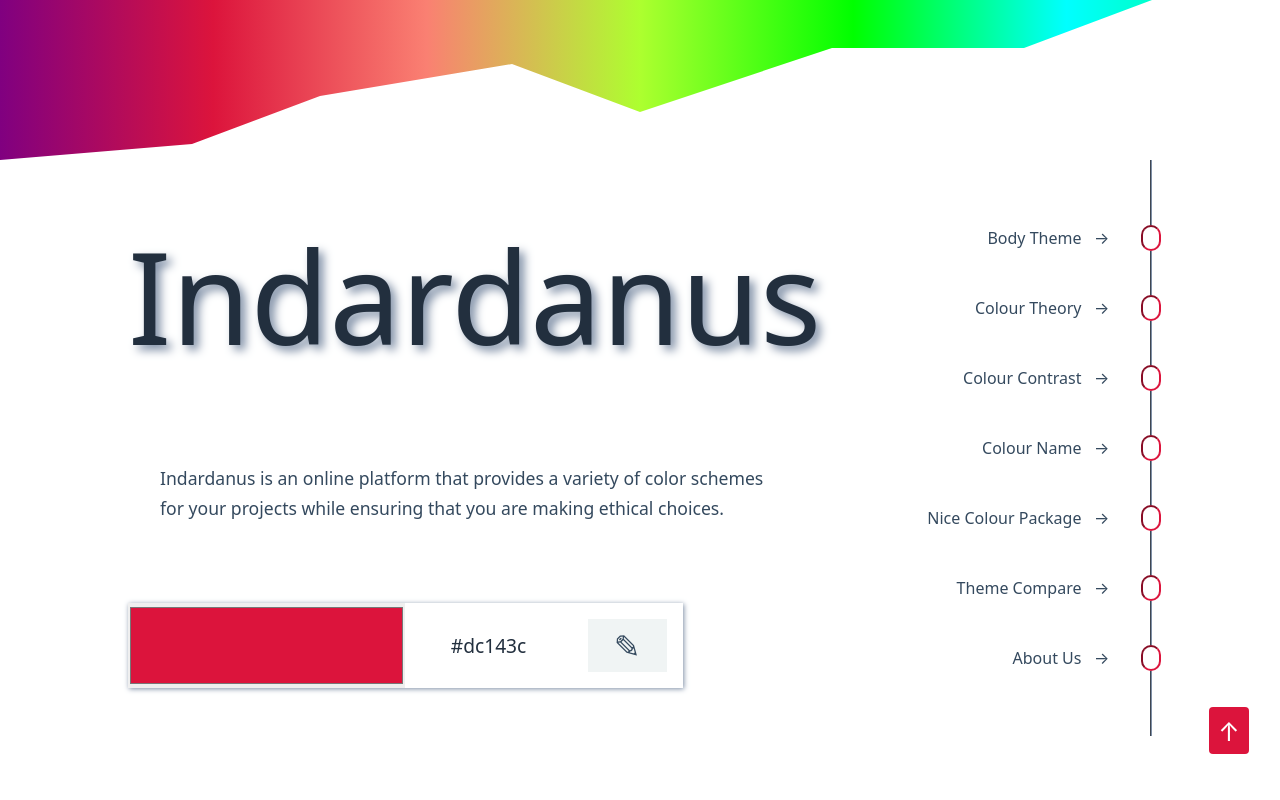
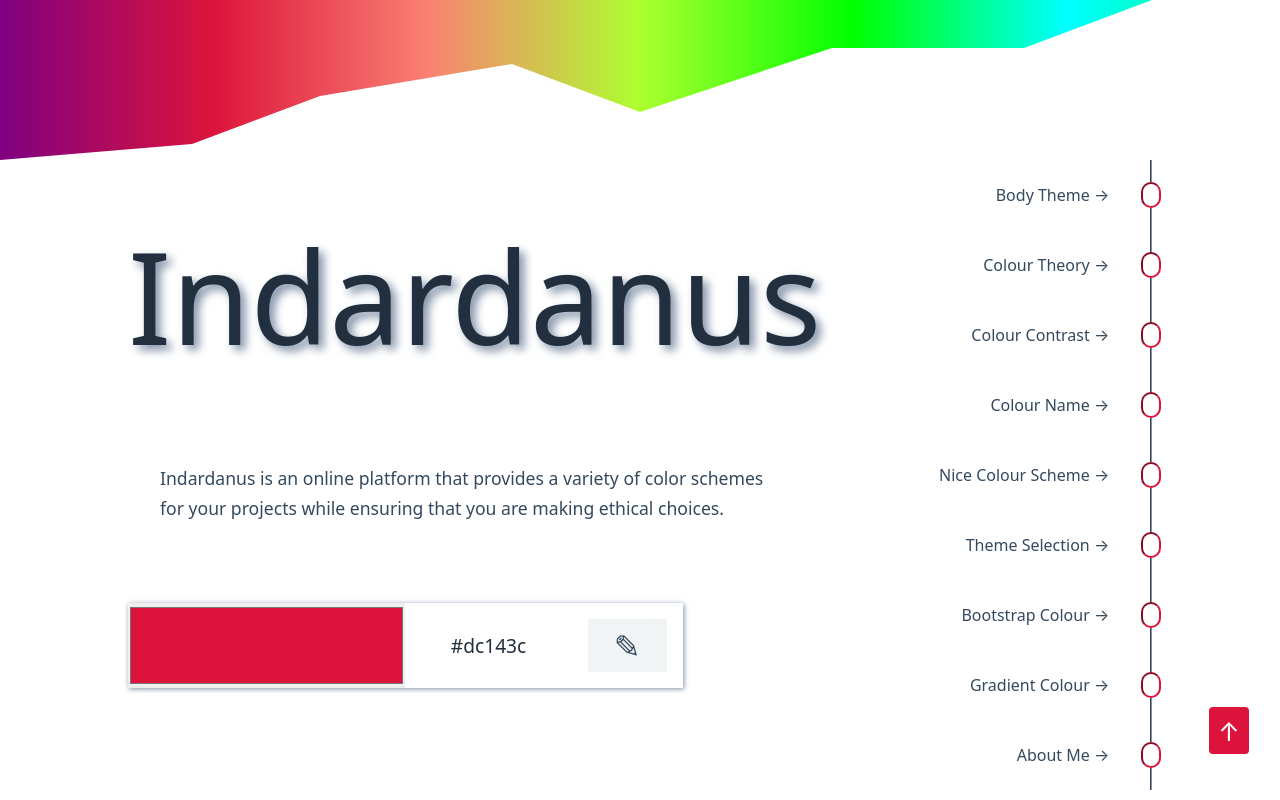
Before and after one commit to MayankDevil/Indardanus, a plain HTML site: page index.html in a window 1280 px wide. Shown: the top 800 px of the page. Drawn offline with Linux system fonts and the light colour scheme.

Commit message:
Update index

```diff
--- a/index.html
+++ b/index.html
@@ -50,13 +50,15 @@
                 <!-- service -->
                 <div class="service">
 
-                    <a href="#" class="btn" id="dark-mode-btn"> Body Theme &nbsp; &ShortRightArrow; </a>
-                    <a href="#theory" class="btn"> Colour Theory &nbsp; &ShortRightArrow; </a>
-                    <a href="#contrast" class="btn"> Colour Contrast &nbsp; &ShortRightArrow; </a>
-                    <a href="#name" class="btn"> Colour Name &nbsp; &ShortRightArrow; </a>
-                    <a href="#nice" class="btn"> Nice Colour Package &nbsp; &ShortRightArrow; </a>
-                    <a href="#theme" class="btn"> Theme Compare &nbsp; &ShortRightArrow; </a>
-                    <a href="#footer" class="btn"> About Us &nbsp; &ShortRightArrow; </a>
+                    <a href="#" class="btn" id="dark-mode-btn"> Body Theme &ShortRightArrow;</a>
+                    <a href="#theory" class="btn"> Colour Theory &ShortRightArrow;</a>
+                    <a href="#contrast" class="btn"> Colour Contrast &ShortRightArrow;</a>
+                    <a href="#name" class="btn"> Colour Name &ShortRightArrow;</a>
+                    <a href="#nice" class="btn"> Nice Colour Scheme &ShortRightArrow;</a>
+                    <a href="#theme" class="btn"> Theme Selection &ShortRightArrow;</a>
+                    <a href="#bootstrap" class="btn"> Bootstrap Colour &ShortRightArrow;</a>
+                    <a href="gradient.html" class="btn"> Gradient Colour &ShortRightArrow;</a>
+                    <a href="#footer" class="btn"> About Me  &ShortRightArrow;</a>
 
                 </div>
 
@@ -234,7 +236,7 @@
 
                 <div> <a href="#">Indardanus </a> &copy; All Right Reserved</div>
 
-                <div> Designed by <a href="https://mastermayankw3space.com" target="_blank"> Mayank </a> </div>
+                <div> Designed by <a href="https://mastermayank.w3spaces.com" target="_blank"> Mayank </a> </div>
 
             </h6>
 
```
